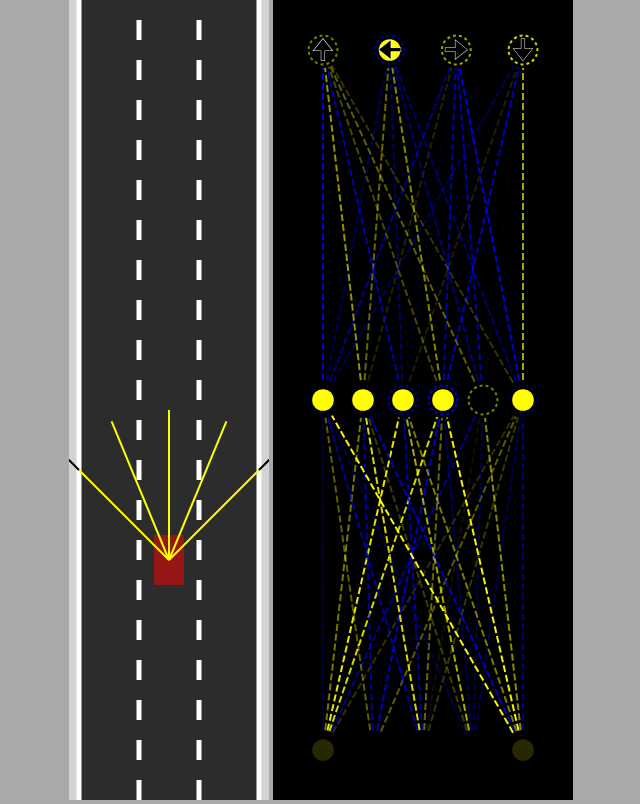
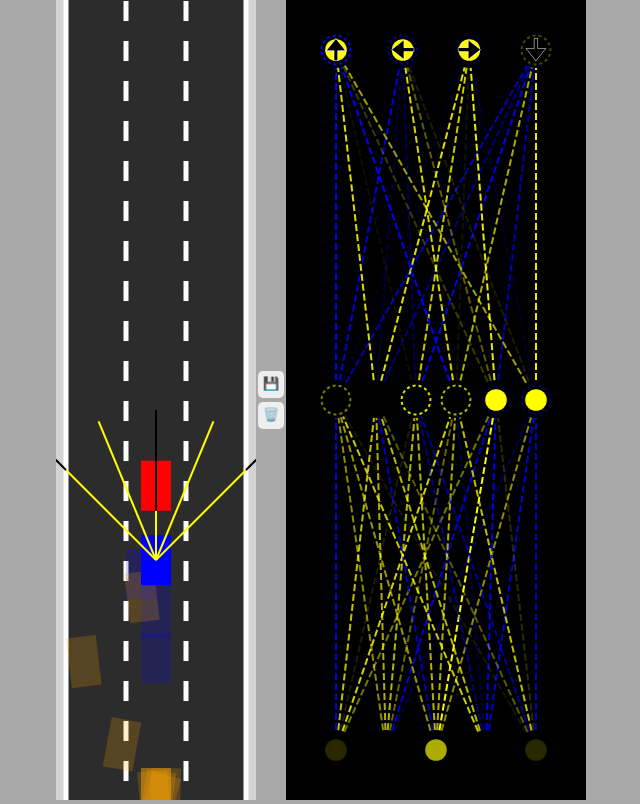
Before and after one commit to sidd-lotlikar/self-driving-car, a plain HTML site: page index.html in a window 1280 px wide. Shown: the whole page, without its empty margins (319-959 px from the left). Drawn offline with Linux system fonts and the light colour scheme.

Commit message:
Add multi-car generation and best car tracking with visualization

```diff
--- a/index.html
+++ b/index.html
@@ -8,6 +8,10 @@
   </head>
   <body>
     <canvas id="carCanvas"></canvas>
+    <div id="verticalButtons">
+      <button onclick="save()">💾</button>
+      <button onclick="discard()">🗑️</button>
+    </div>
     <canvas id="networkCanvas"></canvas>
     <script type="module" src="js/main.js"></script>
   </body>
--- a/js/classes/Car.js
+++ b/js/classes/Car.js
@@ -164,8 +164,8 @@ export class Car {
   /**
    * Draws the car and its sensors on the canvas.
    */
-  draw(drawingContext) {
-    drawingContext.fillStyle = this.damaged ? "orange" : "rgba(255, 0, 0, 0.5)";
+  draw(drawingContext, color, drawSensor = false) {
+    drawingContext.fillStyle = this.damaged ? "orange" : color;
 
     drawingContext.beginPath();
     drawingContext.moveTo(this.polygon[0].x, this.polygon[0].y);
@@ -174,7 +174,7 @@ export class Car {
     }
     drawingContext.fill();
 
-    if (this.sensor) {
+    if (this.sensor && drawSensor) {
       this.sensor.draw(drawingContext);
     }
   }
--- a/js/main.js
+++ b/js/main.js
@@ -2,60 +2,117 @@ import { Car } from "./classes/Car.js";
 import { Road } from "./classes/Road.js";
 import { Visualizer } from "./classes/Visualizer.js";
 
+// === Canvas Setup ===
 const carCanvas = document.getElementById("carCanvas");
-carCanvas.width = 200;
+carCanvas.width = 200; // Narrow canvas to focus on lane view
 
 const networkCanvas = document.getElementById("networkCanvas");
-networkCanvas.width = 300;
+networkCanvas.width = 300; // Wider canvas for neural network visualization
 
 const carCtx = carCanvas.getContext("2d");
 const networkCtx = networkCanvas.getContext("2d");
 
-// Define the Road
-const roadX = carCanvas.width / 2;
-const roadWidth = carCanvas.width * 0.9;
+// === Road Setup ===
+const roadX = carCanvas.width / 2; // Road is centered on the canvas
+const roadWidth = carCanvas.width * 0.9; // Road occupies 90% of canvas width
 const road = new Road(roadX, roadWidth);
-// Define the Car
-const carX = road.getLaneCenter(1);
-const carY = 100;
+
+// === Car Parameters ===
+const carX = road.getLaneCenter(1); // Start car in lane 1 (middle lane)
+const carY = 100; // Starting y-position
 const carHeight = 30;
 const carWidth = 50;
 const maxCarSpeed = 3;
-const carControlType = "AI";
-const car = new Car(
-  carX,
-  carY,
-  carHeight,
-  carWidth,
-  maxCarSpeed,
-  carControlType
-);
-// Define the Traffic
-const traffic = [new Car(road.getLaneCenter(1), -100, 30, 50, 2, "DUMMY")];
+const carControlType = "AI"; // Let neural network control the car
 
-animate();
+// === Generate N Cars ===
+const N = 100; // Number of AI cars to spawn
+const cars = generateCars(N);
+let bestCar = cars[0]; // Track which car is performing best (farthest ahead)
 
+// === Load Saved "Best Brain" From LocalStorage ===
+if (localStorage.getItem("bestBrain")) {
+  bestCar.neuralNetwork = JSON.parse(
+    (bestCar.neuralNetwork = JSON.parse(localStorage.getItem("bestBrain")))
+  );
+}
+
+// === Dummy Traffic Cars (Obstacles) ===
+const traffic = [
+  new Car(road.getLaneCenter(1), -100, 30, 50, 2, "DUMMY"), // Parked car ahead
+];
+
+animate(); // Start the simulation loop
+
+// === Save Best Neural Network to LocalStorage ===
+function save() {
+  localStorage.setItem("bestBrain", JSON.stringify(bestCar.neuralNetwork));
+}
+
+// === Discard Saved Neural Network ===
+function discard() {
+  localStorage.removeItem("bestBrain");
+}
+
+// === Generate Multiple AI Cars ===
+// Returns an array of cars with identical starting position and brains
+function generateCars(nCars) {
+  const cars = [];
+  for (let i = 1; i <= nCars; i++) {
+    cars.push(
+      new Car(carX, carY, carHeight, carWidth, maxCarSpeed, carControlType)
+    );
+  }
+  return cars;
+}
+
+// === Main Animation Loop ===
 function animate(time) {
+  // Update traffic (they don't avoid collisions, just move forward)
   traffic.forEach((car) => {
     car.update(road.borders, []);
   });
-  car.update(road.borders, traffic);
 
+  // Update all AI cars and check for collisions
+  for (let i = 0; i < cars.length; i++) {
+    cars[i].update(road.borders, traffic);
+  }
+
+  // Determine which car is farthest ahead (minimum y-value)
+  bestCar = cars.find((car) => car.y == Math.min(...cars.map((c) => c.y)));
+
+  // Resize canvases for full-height rendering each frame
   carCanvas.height = window.innerHeight;
   networkCanvas.height = window.innerHeight;
 
+  // === Camera Follow System ===
   carCtx.save();
-  carCtx.translate(0, -car.y + carCanvas.height * 0.7);
+  carCtx.translate(0, -bestCar.y + carCanvas.height * 0.7);
 
+  // === Draw Scene ===
   road.draw(carCtx);
+
+  // Draw traffic (red cars)
   traffic.forEach((car) => {
-    car.draw(carCtx);
+    car.draw(carCtx, "red");
   });
-  car.draw(carCtx);
+
+  // Draw all cars with low opacity for a "ghost" effect
+  carCtx.globalAlpha = 0.2;
+  for (let i = 0; i < cars.length; i++) {
+    cars[i].draw(carCtx, "blue");
+  }
+  carCtx.globalAlpha = 1;
+
+  // Draw the best car fully opaque and highlighted
+  bestCar.draw(carCtx, "blue", true);
 
   carCtx.restore();
 
-  networkCtx.lineDashOffset = -time / 50;
-  Visualizer.drawNetwork(networkCtx, car.neuralNetwork);
+  // === Neural Network Visualization ===
+  networkCtx.lineDashOffset = -time / 50; // Animate connection lines
+  Visualizer.drawNetwork(networkCtx, bestCar.neuralNetwork);
+
+  // Continue animation loop
   requestAnimationFrame(animate);
 }
--- a/styles.css
+++ b/styles.css
@@ -2,7 +2,22 @@ body {
   margin: 0;
   background: darkgray;
   overflow: hidden;
-  text-align: center;
+  display: flex;
+  justify-content: center;
+  align-items: center;
+}
+
+#verticalButtons {
+  display: flex;
+  flex-direction: column;
+}
+
+button {
+  border: none;
+  border-radius: 5px;
+  padding: 5px 5px 7px 5px;
+  margin: 2px;
+  cursor: pointer;
 }
 
 #networkCanvas {
```
